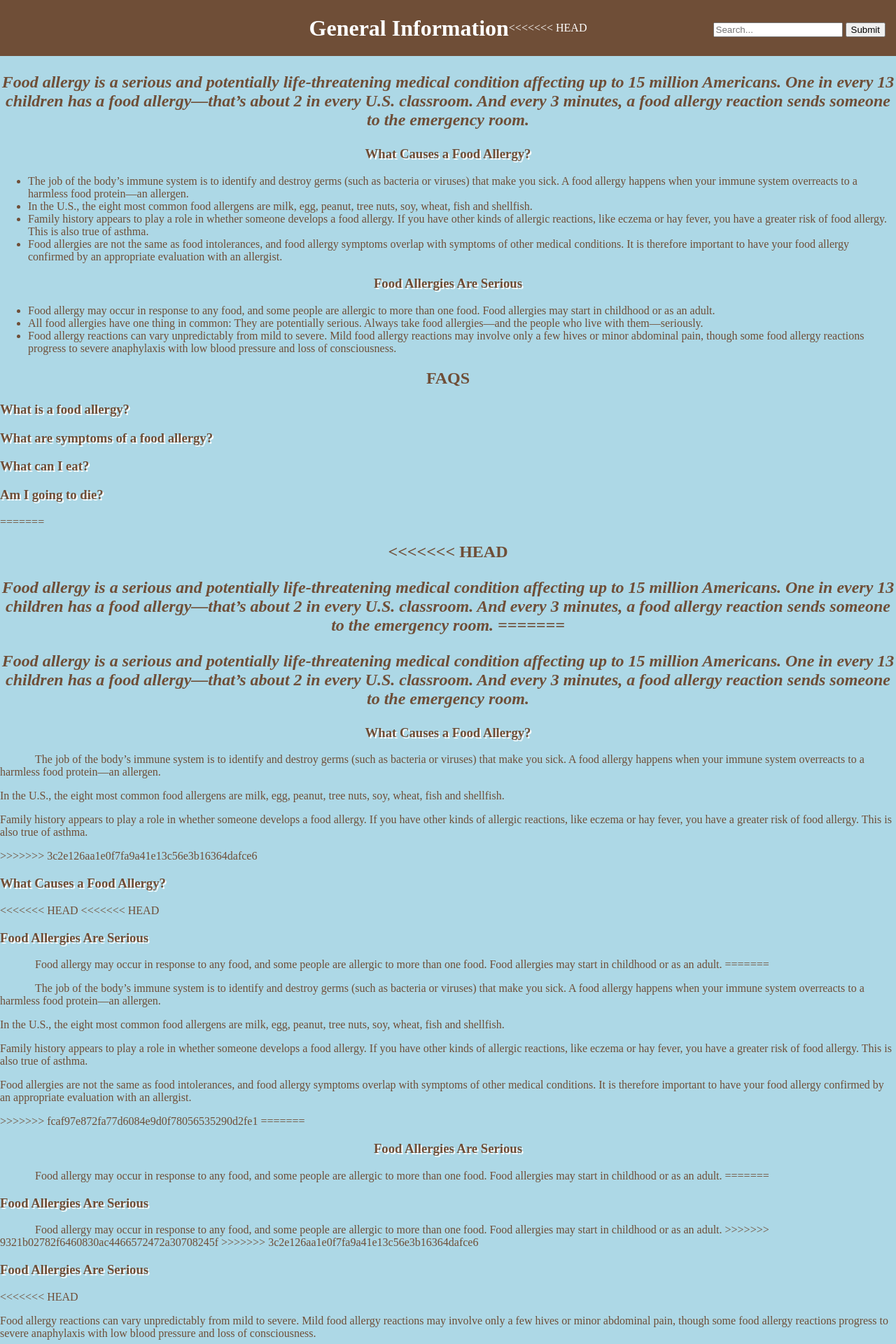
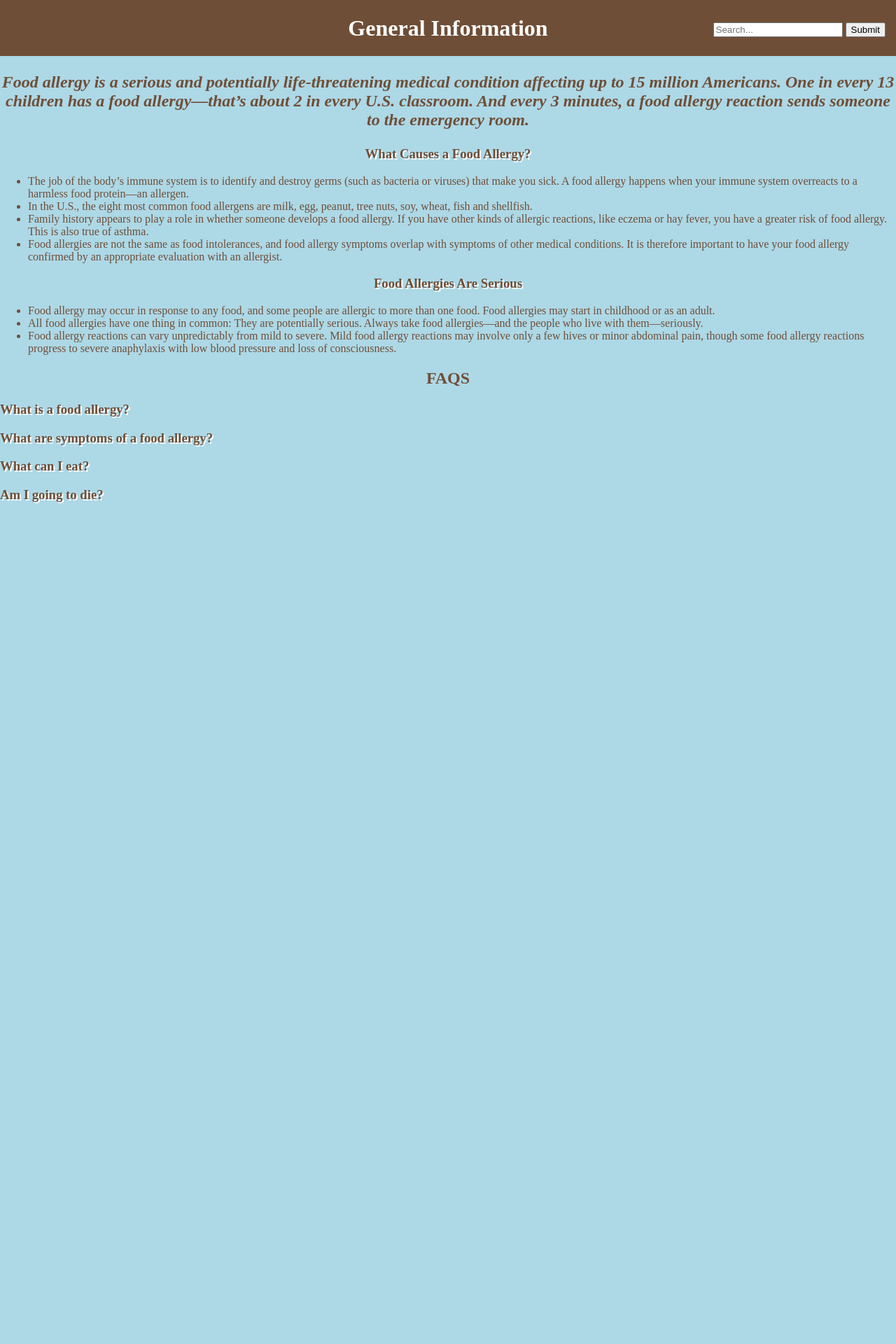
Before and after one commit to anitali2002/cssi2018Allergies, a Python web app: template templates/genInfo.html in a window 1280 px wide. Shown: the top 1920 px of the page at 70% size. After the commit the page ends 719 px from the top, so only its background shows below. Run offline with Jinja, Linux system fonts and the light colour scheme; the template is opened without the code that fills it: most values are stand-ins (such as "Sample title", 1, 10 or a date in 2020).

```diff
--- a/styles/allergyInfoStyle.css
+++ b/styles/allergyInfoStyle.css
@@ -63,3 +63,7 @@ h2{
 input{
   margin-bottom:25px
 }
+/*
+.submitType {
+  visibility: hidden;
+} */
--- a/templates/genInfo.html
+++ b/templates/genInfo.html
@@ -7,7 +7,12 @@
 <body>
   <div id="header">
     <h1>General Information </h1>
-<<<<<<< HEAD
+    <div class="search">
+      <form action="/allergyInfo?allergyName={{allergyName}}">
+        <input type="text" placeholder="Search..." name="allergyName">
+        <button type="submit">Submit</button>
+      </form>
+    </div>
   </div>
   <h2>
     <p class="spiel"> Food allergy is a serious and potentially life-threatening medical condition affecting up to 15 million Americans. One in every 13 children has a food allergy—that’s about 2 in every U.S. classroom. And every 3 minutes, a food allergy reaction sends someone to the emergency room.
@@ -28,85 +33,10 @@
       </ul>
 
     <h2>FAQS</h2>
-      <h3>What is a food allergy?</h3>
-      <h3>What are symptoms of a food allergy?</h3>
-      <h3>What can I eat?</h3>
-      <h3>Am I going to die?</h3>
-        </body>
-      </body>
-      </html>
-=======
-    <div class="search">
-      <form method="post" action="/allergyInfo">
-        <input type="text" placeholder="Search..." name="allergyName">
-        <button type="submit">Submit</button>
-      </form>
-    </div>
-  </div>
-  <h2>
-<<<<<<< HEAD
-    <p class="spiel"> Food allergy is a serious and potentially life-threatening medical condition affecting up to 15 million Americans. One in every 13 children has a food allergy—that’s about 2 in every U.S. classroom. And every 3 minutes, a food allergy reaction sends someone to the emergency room.
-=======
-  <p class="spiel"> Food allergy is a serious and potentially life-threatening medical condition affecting up to 15 million Americans. One in every 13 children has a food allergy—that’s about 2 in every U.S. classroom. And every 3 minutes, a food allergy reaction sends someone to the emergency room.
-    <h3 align="center">What Causes a Food Allergy? </h3>
-  <p class ="indent">The job of the body’s immune system is to identify and destroy germs (such as bacteria or viruses) that make you sick. A food allergy happens when your immune system overreacts to a harmless food protein—an allergen.</p>
-
-<p> In the U.S., the eight most common food allergens are milk, egg, peanut, tree nuts, soy, wheat, fish and shellfish.</p>
-
-<p>Family history appears to play a role in whether someone develops a food allergy. If you have other kinds of allergic reactions, like eczema or hay fever, you have a greater risk of food allergy. This is also true of asthma.</p>
->>>>>>> 3c2e126aa1e0f7fa9a41e13c56e3b16364dafce6
-
-    <h3> What Causes a Food Allergy? </h3>
-
-<<<<<<< HEAD
-<<<<<<< HEAD
-<h3> Food Allergies Are Serious </h3>
-<p class ="indent">Food allergy may occur in response to any food, and some people are allergic to more than one food. Food allergies may start in childhood or as an adult.
-=======
-    <p class ="indent">The job of the body’s immune system is to identify and destroy germs (such as bacteria or viruses) that make you sick. A food allergy happens when your immune system overreacts to a harmless food protein—an allergen.</p>
-    <p> In the U.S., the eight most common food allergens are milk, egg, peanut, tree nuts, soy, wheat, fish and shellfish.</p>
-    <p>Family history appears to play a role in whether someone develops a food allergy. If you have other kinds of allergic reactions, like eczema or hay fever, you have a greater risk of food allergy. This is also true of asthma.</p>
-    <p>Food allergies are not the same as food intolerances, and food allergy symptoms overlap with symptoms of other medical conditions. It is therefore important to have your food allergy confirmed by an appropriate evaluation with an allergist.</p>
->>>>>>> fcaf97e872fa77d6084e9d0f78056535290d2fe1
-=======
-<h3 align="center">Food Allergies Are Serious </h3>
-<p class ="indent">     Food allergy may occur in response to any food, and some people are allergic to more than one food. Food allergies may start in childhood or as an adult.
-=======
-<h3> Food Allergies Are Serious </h3>
-<p class ="indent">Food allergy may occur in response to any food, and some people are allergic to more than one food. Food allergies may start in childhood or as an adult.
->>>>>>> 9321b02782f6460830ac4466572472a30708245f
->>>>>>> 3c2e126aa1e0f7fa9a41e13c56e3b16364dafce6
-
-    <h3> Food Allergies Are Serious </h3>
-
-<<<<<<< HEAD
-<p>Food allergy reactions can vary unpredictably from mild to severe. Mild food allergy reactions may involve only a few hives or minor abdominal pain, though some food allergy reactions progress to severe anaphylaxis with low blood pressure and loss of consciousness.</p>
-  <h2>FAQS</h2>
-  <h3>What is a food allergy?</h3>
-<<<<<<< HEAD
-  <h3>What are the symptoms of a food allergy?</h3>
-  <h3>What can I eat?</h3>
-  <h3>Am I going to die?</h3>
-
-
-=======
-  <h3>What are symptoms of a food allergy?</h3>
-  <h3>What can I eat?</h3>
-  <h3>Am I going to die?</h3>
->>>>>>> 9321b02782f6460830ac4466572472a30708245f
-  </body>
-=======
-    <p class ="indent">     Food allergy may occur in response to any food, and some people are allergic to more than one food. Food allergies may start in childhood or as an adult.
-    <p>All food allergies have one thing in common: They are potentially serious. Always take food allergies—and the people who live with them—seriously.
-    <p>Food allergy reactions can vary unpredictably from mild to severe. Mild food allergy reactions may involve only a few hives or minor abdominal pain, though some food allergy reactions progress to severe anaphylaxis with low blood pressure and loss of consciousness.</p>
-
-    <h2>FAQS</h2>
 
     <h3>What is a food allergy?</h3>
     <h3>What are symptoms of a food allergy?</h3>
     <h3>What can I eat?</h3>
     <h3>Am I going to die?</h3>
->>>>>>> fcaf97e872fa77d6084e9d0f78056535290d2fe1
 </body>
 </html>
->>>>>>> e3f00bfca8cd7d6171ef1aa04c1218cbf48be453
```
Also changed, not shown: main.py (+7 -3 lines), templates/allergyInfo.html (+24 -5 lines).
